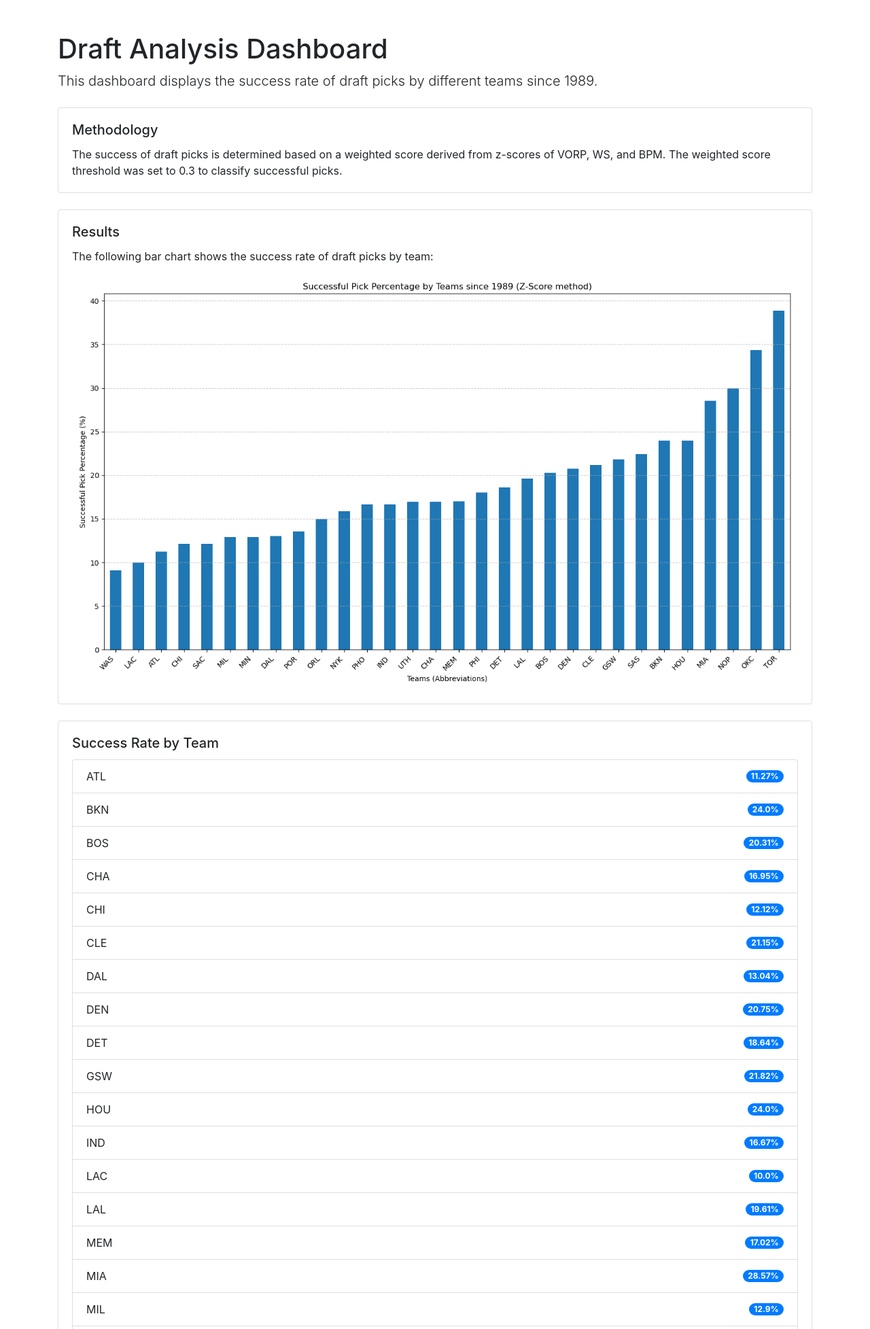
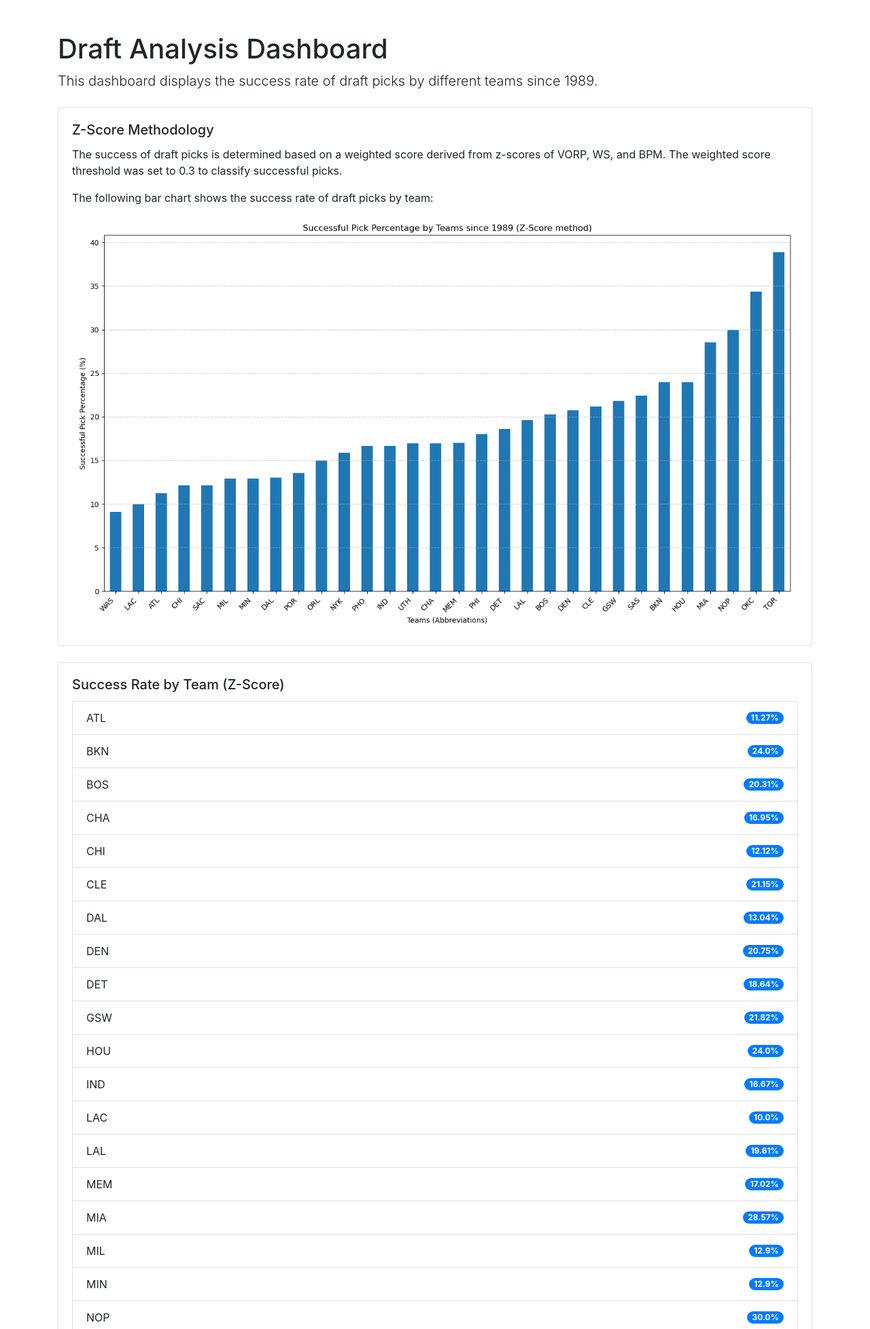
Before and after one commit to pthakur11205/DraftSuccessAnalysis, a Flask app: page / in a window 1280 px wide. Shown: the top 1955 px of the page at 68% size. Run offline with Flask 3, Linux system fonts and the light colour scheme; some libraries are stand-ins or nearby versions.

Commit message:
adding both methodologies to the dashboard

```diff
--- a/app.py
+++ b/app.py
@@ -5,19 +5,19 @@ app = Flask(__name__)
 
 @app.route('/')
 def index():
-    # Read data
-    df = pd.read_csv('combined_draft_data_with_zScore.csv')
+    # Read Z-score data
+    df_zscore = pd.read_csv('combined_draft_data_with_zScore.csv')
+    success_counts_zscore = df_zscore.groupby(['Team', 'Successful Pick']).size().unstack(fill_value=0)
+    success_counts_zscore['Success Rate %'] = success_counts_zscore[True] / (success_counts_zscore[True] + success_counts_zscore[False]) * 100
+    success_rate_dict_zscore = success_counts_zscore['Success Rate %'].to_dict()
 
-    # Convert columns to appropriate data types if necessary
-    success_counts = df.groupby(['Team', 'Successful Pick']).size().unstack(fill_value=0)
+    # Read percentile data
+    df_percentile = pd.read_csv('combined_draft_data_with_percentiles.csv')
+    success_counts_percentile = df_percentile.groupby(['Team', 'Successful Pick']).size().unstack(fill_value=0)
+    success_counts_percentile['Success Rate %'] = success_counts_percentile[True] / (success_counts_percentile[True] + success_counts_percentile[False]) * 100
+    success_rate_dict_percentile = success_counts_percentile['Success Rate %'].to_dict()
 
-    # Calculate percentage of successful picks
-    success_counts['Success Rate %'] = success_counts[True] / (success_counts[True] + success_counts[False]) * 100
-
-    # Convert to dictionary for rendering in the template
-    success_rate_dict = success_counts['Success Rate %'].to_dict()
-
-    return render_template('index.html', success_rate=success_rate_dict)
+    return render_template('index.html', success_rate_zscore=success_rate_dict_zscore, success_rate_percentile=success_rate_dict_percentile)
 
 if __name__ == '__main__':
     app.run(debug=True)
--- a/templates/index.html
+++ b/templates/index.html
@@ -11,29 +11,51 @@
         <h1 class="mt-5">Draft Analysis Dashboard</h1>
         <p class="lead">This dashboard displays the success rate of draft picks by different teams since 1989.</p>
 
+        <!-- Z-Score Methodology -->
         <div class="card mt-4">
             <div class="card-body">
-                <h5 class="card-title">Methodology</h5>
+                <h5 class="card-title">Z-Score Methodology</h5>
                 <p class="card-text">
                     The success of draft picks is determined based on a weighted score derived from z-scores of VORP, WS, and BPM.
                     The weighted score threshold was set to 0.3 to classify successful picks.
                 </p>
+                <p class="card-text">The following bar chart shows the success rate of draft picks by team:</p>
+                <img src="{{ url_for('static', filename='images/successful_pick_percentage_zScore_sorted.png') }}" alt="Successful Pick Percentage by Teams (Z-Score)" class="img-fluid">
             </div>
         </div>
 
         <div class="card mt-4">
             <div class="card-body">
-                <h5 class="card-title">Results</h5>
+                <h5 class="card-title">Success Rate by Team (Z-Score)</h5>
+                <ul class="list-group">
+                    {% for team, rate in success_rate_zscore.items() %}
+                        <li class="list-group-item d-flex justify-content-between align-items-center">
+                            {{ team }}
+                            <span class="badge badge-primary badge-pill">{{ rate|round(2) }}%</span>
+                        </li>
+                    {% endfor %}
+                </ul>
+            </div>
+        </div>
+
+        <!-- Percentile Methodology -->
+        <div class="card mt-4">
+            <div class="card-body">
+                <h5 class="card-title">Percentile Methodology</h5>
+                <p class="card-text">
+                    The success of draft picks is determined based on their percentile ranks within each draft year and position for VORP, WS, and BPM.
+                    Players are classified as successful if they exceed the 70th percentile in both year and position for each stat.
+                </p>
                 <p class="card-text">The following bar chart shows the success rate of draft picks by team:</p>
-                <img src="{{ url_for('static', filename='images/successful_pick_percentage_zScore_sorted.png') }}" alt="Successful Pick Percentage by Teams" class="img-fluid">
+                <img src="{{ url_for('static', filename='images/successful_pick_percentage_percentile_sorted.png') }}" alt="Successful Pick Percentage by Teams (Percentile)" class="img-fluid">
             </div>
         </div>
 
         <div class="card mt-4">
             <div class="card-body">
-                <h5 class="card-title">Success Rate by Team</h5>
+                <h5 class="card-title">Success Rate by Team (Percentile)</h5>
                 <ul class="list-group">
-                    {% for team, rate in success_rate.items() %}
+                    {% for team, rate in success_rate_percentile.items() %}
                         <li class="list-group-item d-flex justify-content-between align-items-center">
                             {{ team }}
                             <span class="badge badge-primary badge-pill">{{ rate|round(2) }}%</span>
```
